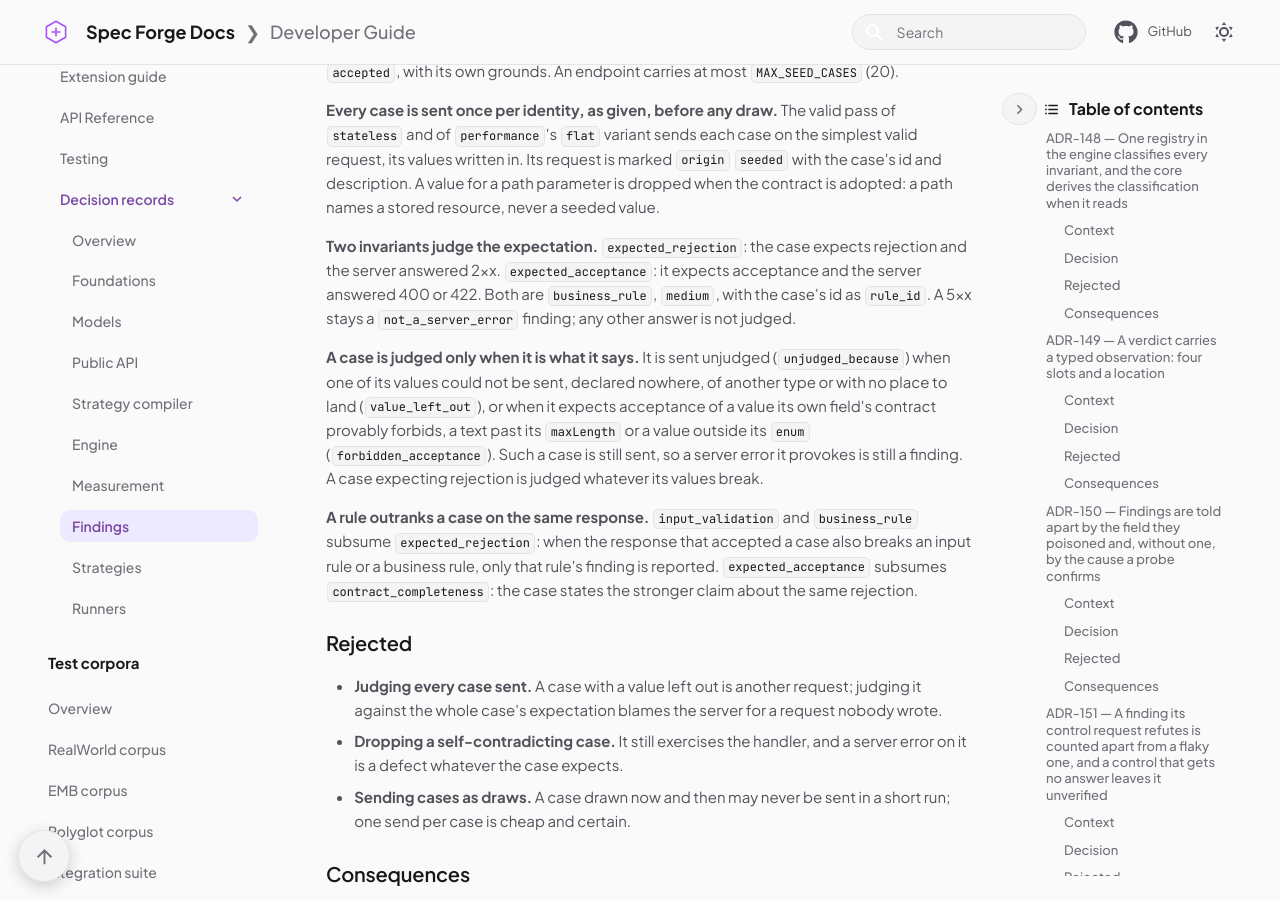
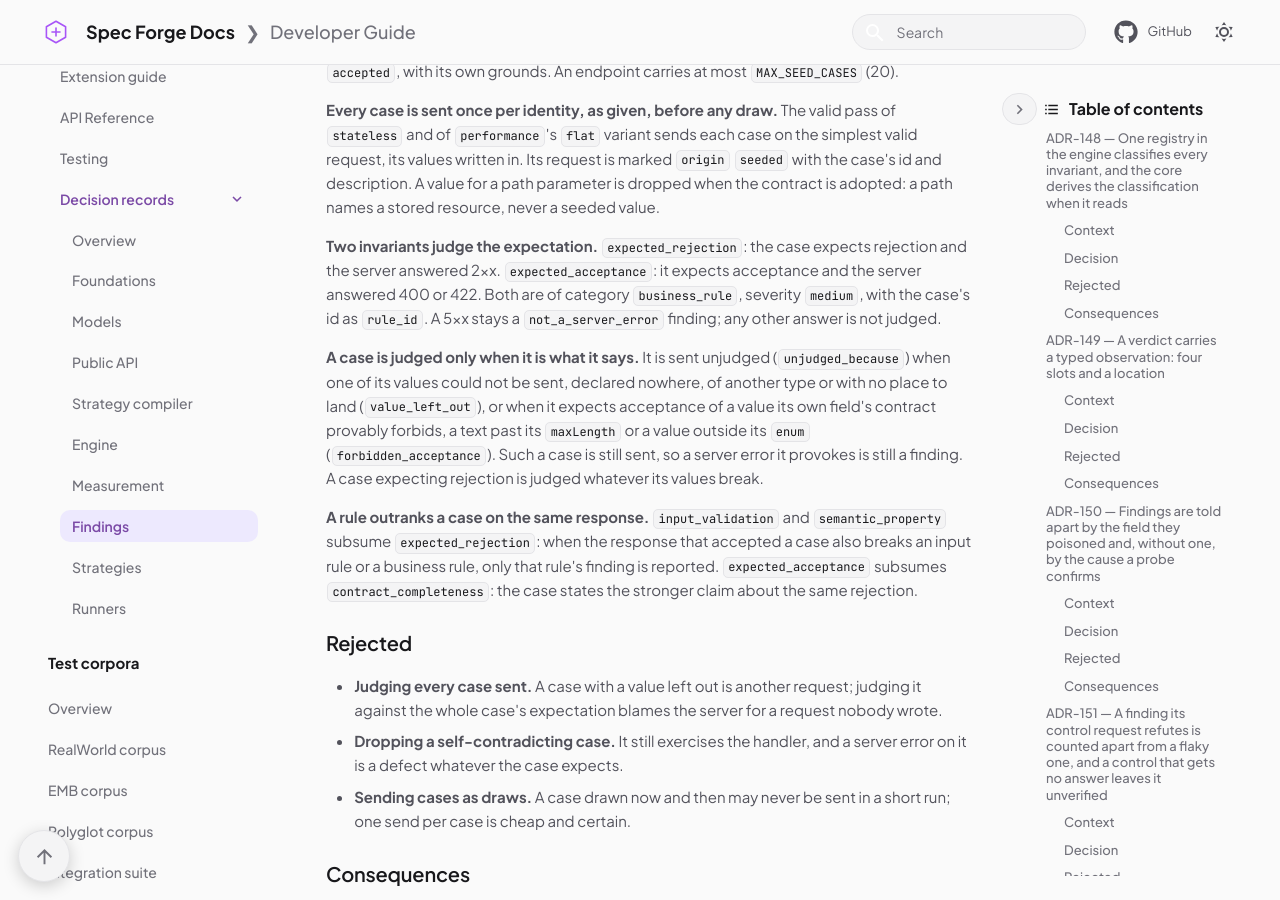
Before and after one commit to Spec-Forge-Testing/specforge-docs, an MkDocs documentation site: the page built from docs/modules/specforge-engine/adr/findings.md, in a window 1280 px wide and 900 px high, scrolled down 19050 px. Built offline with MkDocs 1.6.1 and Material for MkDocs 9.7.7, drawn with Linux system fonts in a browser that asks for light colours; comment, search, counter and statistics services are not loaded; some of the changed text lies outside the part shown.

Commit message:
docs(engine): name the semantic_property invariant in the suspicion and seed case records

```diff
--- a/docs/modules/specforge-engine/adr/findings.md
+++ b/docs/modules/specforge-engine/adr/findings.md
@@ -702,7 +702,7 @@ business rule the verdict names, the seed case's expectation, or the access
 policy, unless the specification's own security already requires a credential.
 A finding of an invariant that stands on the very rule it cites
 (`rests_on_its_rule`: `input_validation`, `contract_completeness`,
-`business_rule`, `expected_rejection`, `expected_acceptance`, `access_control`)
+`semantic_property`, `expected_rejection`, `expected_acceptance`, `access_control`)
 whose rule's `basis` is `assumed` settles as `LlmSuspicionFinding`, state
 `llm_suspicion`. Every other reproduced finding settles `confirmed`, as before: a
 rule the specification declares, a stated rule, or one no producer grounded.
@@ -774,8 +774,8 @@ resource, never a seeded value.
 
 **Two invariants judge the expectation.** `expected_rejection`: the case expects
 rejection and the server answered 2xx. `expected_acceptance`: it expects
-acceptance and the server answered 400 or 422. Both are `business_rule`,
-`medium`, with the case's id as `rule_id`. A 5xx stays a `not_a_server_error`
+acceptance and the server answered 400 or 422. Both are of category `business_rule`,
+severity `medium`, with the case's id as `rule_id`. A 5xx stays a `not_a_server_error`
 finding; any other answer is not judged.
 
 **A case is judged only when it is what it says.** It is sent unjudged
@@ -787,7 +787,7 @@ is still sent, so a server error it provokes is still a finding. A case
 expecting rejection is judged whatever its values break.
 
 **A rule outranks a case on the same response.** `input_validation` and
-`business_rule` subsume `expected_rejection`: when the response that accepted a
+`semantic_property` subsume `expected_rejection`: when the response that accepted a
 case also breaks an input rule or a business rule, only that rule's finding is
 reported. `expected_acceptance` subsumes `contract_completeness`: the case states
 the stronger claim about the same rejection.
```
